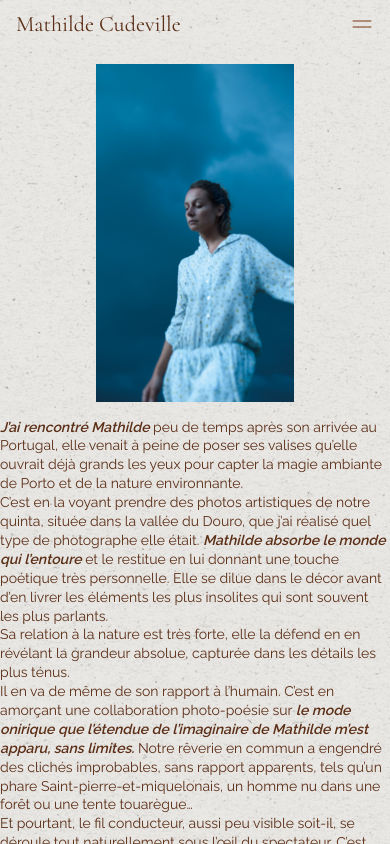
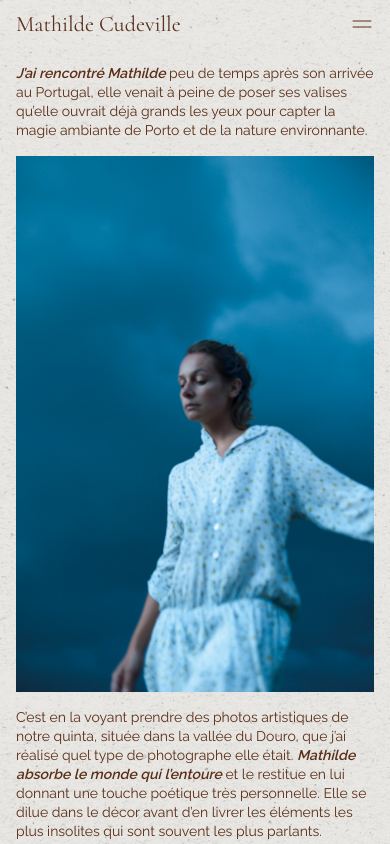
Before and after one commit to VivienIngrams/Mathilde, a Next.js app: page /bio in a window 390 px wide. Shown: the top 844 px of the page. Built offline with nearby package versions, Linux system fonts and the light colour scheme.

Commit message:
Redoing mobile layouts of components

```diff
--- a/app/bio/page.tsx
+++ b/app/bio/page.tsx
@@ -8,10 +8,10 @@ export default async function Bio() {
       <NavMenu />
       <div className="bg-[rgba(227,224,220,0.70)] min-h-screen">
         {/* Layout Section */}
-        <div className="grid grid-cols-1 lg:grid-cols-10 md:mr-12">
-          {/* Center Column: Image */}
+        <div className="grid grid-cols-1 lg:grid-cols-10 p-4 md:p-0 md:mr-12">
+          {/* Image */}
           <div
-            className="relative w-full min-h-[40vh] md:max-h-[92vh] my-4 md:my-0 md:col-span-4"
+            className="hidden md:block relative w-full min-h-[40vh] md:max-h-[92vh] my-4 md:my-0 md:col-span-4"
           >
             <Image
               src="/portrait.jpg"
@@ -24,7 +24,7 @@ export default async function Bio() {
           </div>
 
           {/* Left Column: First half of the text */}
-          <div className="flex items-end lg:pr-4 col-span-3 space-y-1">
+          <div className="flex md:items-end lg:pr-4 col-span-3 space-y-1">
             <div>
               <p>
                 <span className="font-semibold italic">
@@ -34,6 +34,19 @@ export default async function Bio() {
                 de poser ses valises qu’elle ouvrait déjà grands les yeux pour
                 capter la magie ambiante de Porto et de la nature environnante.
               </p>
+               {/* Image */}
+          <div
+            className="md:hidden relative w-full py-4 "
+          >
+            <Image
+              src="/portrait.jpg"
+              alt="Portrait of Mathilde"
+              height={500}
+              width={300}
+              className="h-full w-full object-cover md:px-24 md:mx-auto"
+              loading="lazy"
+            />
+          </div>
               <p>
                 C’est en la voyant prendre des photos artistiques de notre
                 quinta, située dans la vallée du Douro, que j’ai réalisé quel
--- a/app/components/NavMenu.tsx
+++ b/app/components/NavMenu.tsx
@@ -15,7 +15,7 @@ const NavMenu = () => {
       <div className="flex items-center justify-between h-12 md:h-16">
       <Link
         href="/"
-        className="hover:bg-black/10 md:px-3 py-2 rounded-md text-[22px] md:text-[32px] light"
+        className="hover:bg-black/10 md:px-3 py-2 rounded-md text-[22px] md:text-[32px] text-[#5a321e]"
       >
         Mathilde Cudeville
       </Link>
@@ -153,9 +153,9 @@ const NavMenu = () => {
             <span className="sr-only">Open main menu</span>
             {isOpen ? (
               <svg
-                className="block h-6 w-6" viewBox="0 0 24 24" fill="none" xmlns="http://www.w3.org/2000/svg"><g id="SVGRepo_bgCarrier" strokeWidth="0"></g><g id="SVGRepo_tracerCarrier" strokeLinecap="round" strokeLinejoin="round"></g><g id="SVGRepo_iconCarrier"> <path d="M19 5L4.99998 19M5.00001 5L19 19" stroke="#78350f" strokeWidth="1.5" strokeLinecap="round" strokeLinejoin="round"></path> </g></svg>
+                className="block h-6 w-6" viewBox="0 0 24 24" fill="none" xmlns="http://www.w3.org/2000/svg"><g id="SVGRepo_bgCarrier" strokeWidth="0"></g><g id="SVGRepo_tracerCarrier" strokeLinecap="round" strokeLinejoin="round"></g><g id="SVGRepo_iconCarrier"> <path d="M19 5L4.99998 19M5.00001 5L19 19" stroke="#5b2e16" strokeWidth="1.5" strokeLinecap="round" strokeLinejoin="round"></path> </g></svg>
             ) : (
-              <svg className="block h-6 w-6" viewBox="0 0 24 24" fill="none" xmlns="http://www.w3.org/2000/svg"><g id="SVGRepo_bgCarrier" strokeWidth="0"></g><g id="SVGRepo_tracerCarrier" strokeLinecap="round" strokeLinejoin="round"></g><g id="SVGRepo_iconCarrier"> <g id="Menu / Menu_Duo_LG"> <path id="Vector" d="M3 15H21M3 9H21" stroke="#78350f" strokeWidth="1" strokeLinecap="round" strokeLinejoin="round"></path> </g> </g></svg>
+              <svg className="block h-6 w-6" viewBox="0 0 24 24" fill="none" xmlns="http://www.w3.org/2000/svg"><g id="SVGRepo_bgCarrier" strokeWidth="0"></g><g id="SVGRepo_tracerCarrier" strokeLinecap="round" strokeLinejoin="round"></g><g id="SVGRepo_iconCarrier"> <g id="Menu / Menu_Duo_LG"> <path id="Vector" d="M3 15H21M3 9H21" stroke="#5b2e16" strokeWidth="1" strokeLinecap="round" strokeLinejoin="round"></path> </g> </g></svg>
 
             )}
           </button>
--- a/app/components/Sections/1TitleSection.tsx
+++ b/app/components/Sections/1TitleSection.tsx
@@ -12,10 +12,10 @@ const TitleSection = ({
 }) => {
   return (
     <div className={` md:min-h-screen w-full `}>
-      <div className={` md:grid md:grid-cols-2 pt-8`}>
+      <div className={` md:grid md:grid-cols-2 md:pt-8`}>
         {/* // Mobile */}
         <div className="md:hidden text-right ">
-          <div className=" pb-12">
+          <div className=" md:pb-12">
             <h1 className="pt-4">{title}</h1>
             {projectSection.images && projectSection.images[0] && (
               <Link href={urlFor(projectSection.images[0]).url()}>
@@ -50,7 +50,7 @@ const TitleSection = ({
             )}
             {projectSection.images && projectSection.images[1] && (
               <Link href={urlFor(projectSection.images[1]).url()}>
-                <div className="m-4 break-inside-avoid ">
+                <div className="my-4 break-inside-avoid ">
                   <Image
                     src={urlFor(projectSection.images[1]).url()}
                     alt="Gallery Image"
@@ -97,9 +97,9 @@ const TitleSection = ({
             </Link>
           )}
           {projectSection.text && (
-            <div className=" pt-2">
+            <div className="w-[60%] pt-2">
               <h1 className="">{title}</h1>
-              <div className="w-[50%]">
+              <div className="mr-[5vw]">
                 <p className="py-2">{projectSection.text[0]}</p>
                 {projectSection.text[1] && (
                   <p className="py-2">{projectSection.text[1]}</p>
--- a/app/components/Sections/7RandomSection.tsx
+++ b/app/components/Sections/7RandomSection.tsx
@@ -17,7 +17,24 @@ const RandomSection = ({
 
   return (
     <div className={` min-h-[95vh] w-full pt-2 `}>
-      <div className={`  md:grid md:grid-cols-3 h-full `}>
+      {/* Mobile */}
+      <div className="columns-1 sm:columns-2 md:hidden">
+          {projectSection.images?.map((image: any) => (
+            <div key={image.asset._id} className="m-12 break-inside-avoid">
+              <Image
+                src={urlFor(image.asset).url()}
+                alt="Gallery Image"
+                width={500}
+                height={500}
+                className="w-full h-auto object-cover"
+                loading="lazy"
+              />
+            </div>
+          ))}
+        </div>
+
+      {/* Desktop */}
+      <div className={`hidden  md:grid md:grid-cols-3 h-full `}>
         <div className="h-[100%] flex flex-col items-center justify-center relative">
           {projectSection.images && projectSection.images[0] && (
             <div className="relative h-[50vh] w-[70%] m-4">
--- a/app/components/Sections/8MapImageSection.tsx
+++ b/app/components/Sections/8MapImageSection.tsx
@@ -10,8 +10,25 @@ const MapImageSection = ({
   title: string;
 }) => {
   return (
-    <div className="md:min-h-[60vh] w-full pt-8">
-      <div className="flex flex-col md:flex-row md:justify-center md:items-end  h-[200vh] md:h-[60vh] w-full md:px-[10vw]">
+    <div className="md:min-h-[60vh] w-full md:pt-8">
+       {/* Mobile */}
+       <div className="-mt-12 columns-1 sm:columns-2 md:hidden">
+          {projectSection.images?.map((image: any) => (
+            <div key={image.asset._id} className="m-12 break-inside-avoid">
+              <Image
+                src={urlFor(image.asset).url()}
+                alt="Gallery Image"
+                width={500}
+                height={500}
+                className="w-full h-auto object-cover"
+                loading="lazy"
+              />
+            </div>
+          ))}
+        </div>
+
+        {/* Desktop */}
+      <div className="hidden md:flex flex-col md:flex-row md:justify-center md:items-end  h-[200vh] md:h-[60vh] w-full md:px-[10vw] ">
         {projectSection.images &&
           projectSection.images.map((image, index) => (
             <div className="relative h-[95%] w-full my-2 " key={index}>
@@ -24,7 +41,7 @@ const MapImageSection = ({
             </div>
           ))}
       </div>
-      {projectSection.text && (
+      {projectSection.text ? (
           <div className="h-[30vh] flex flex-col items-center justify-center  py-8 ">
             <div className="px-4 md:text-center md:max-w-[60vw]">
               <p className="leading-7">
@@ -40,7 +57,7 @@ const MapImageSection = ({
               </p>
           </div>
         </div>
-      )}
+      ) : <div className="md:h-24"/>}
     </div>
   );
 };
--- a/app/globals.css
+++ b/app/globals.css
@@ -44,3 +44,7 @@ p {
     font-size: 16px; /* Large screens */
   }
 }
+
+a {
+  color: #5a321e;
+}
--- a/app/project/[slug]/page.tsx
+++ b/app/project/[slug]/page.tsx
@@ -85,7 +85,6 @@ const sectionComponents: {
   7: RandomSection,
   8: MapImageSection,
   9: WideImageSection,
-
 };
 
 type Props = {
@@ -108,7 +107,12 @@ export default async function ProjectPage({ params }: Props) {
       <div className=" bg-[rgba(227,224,220,0.70)] p-4">
         {project.sections.map((section: Section, index: number) => {
           const SectionComponent = sectionComponents[section.layout];
-          return SectionComponent ? (
+          // Check if the section has either text or images
+          const hasContent =
+            section.text || (section.images && section.images.length > 0);
+
+          // Only render the section if it has content
+          return SectionComponent && hasContent ? (
             <SectionComponent
               key={index}
               projectSection={section}
```
